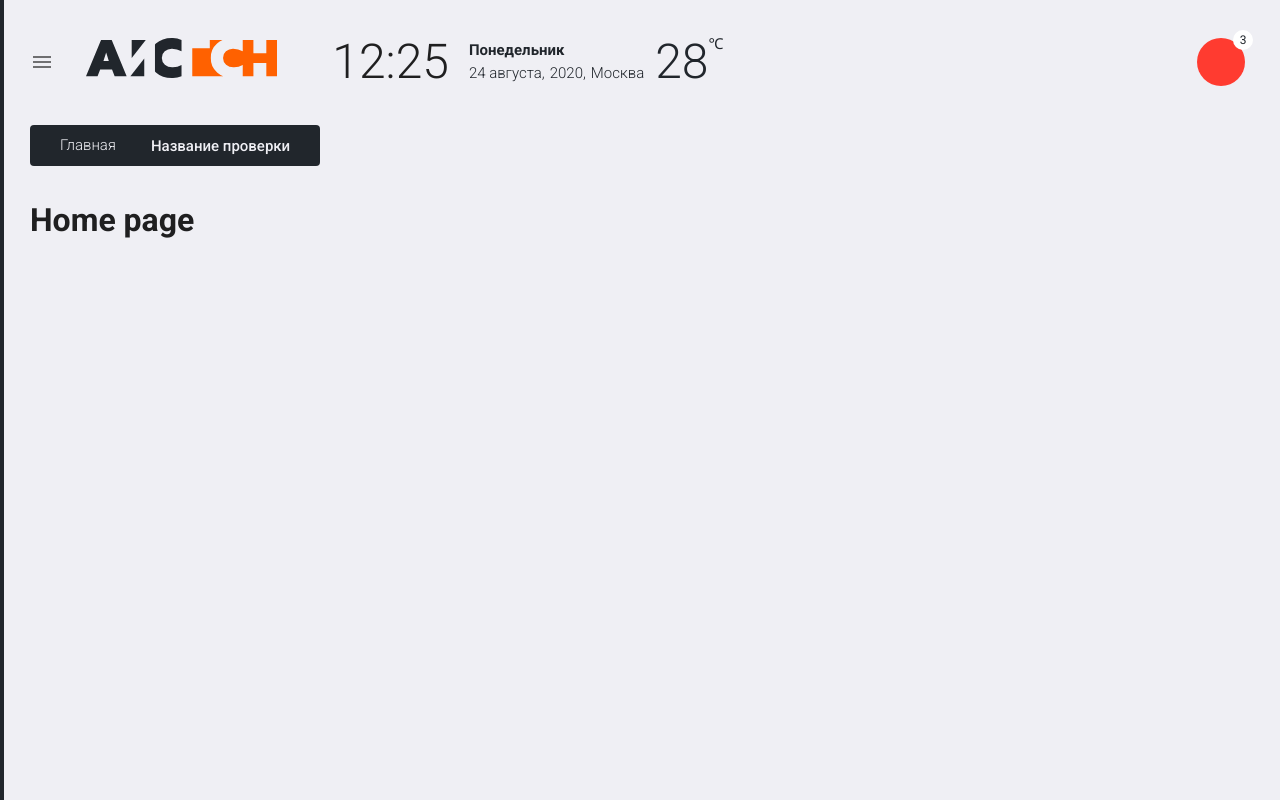
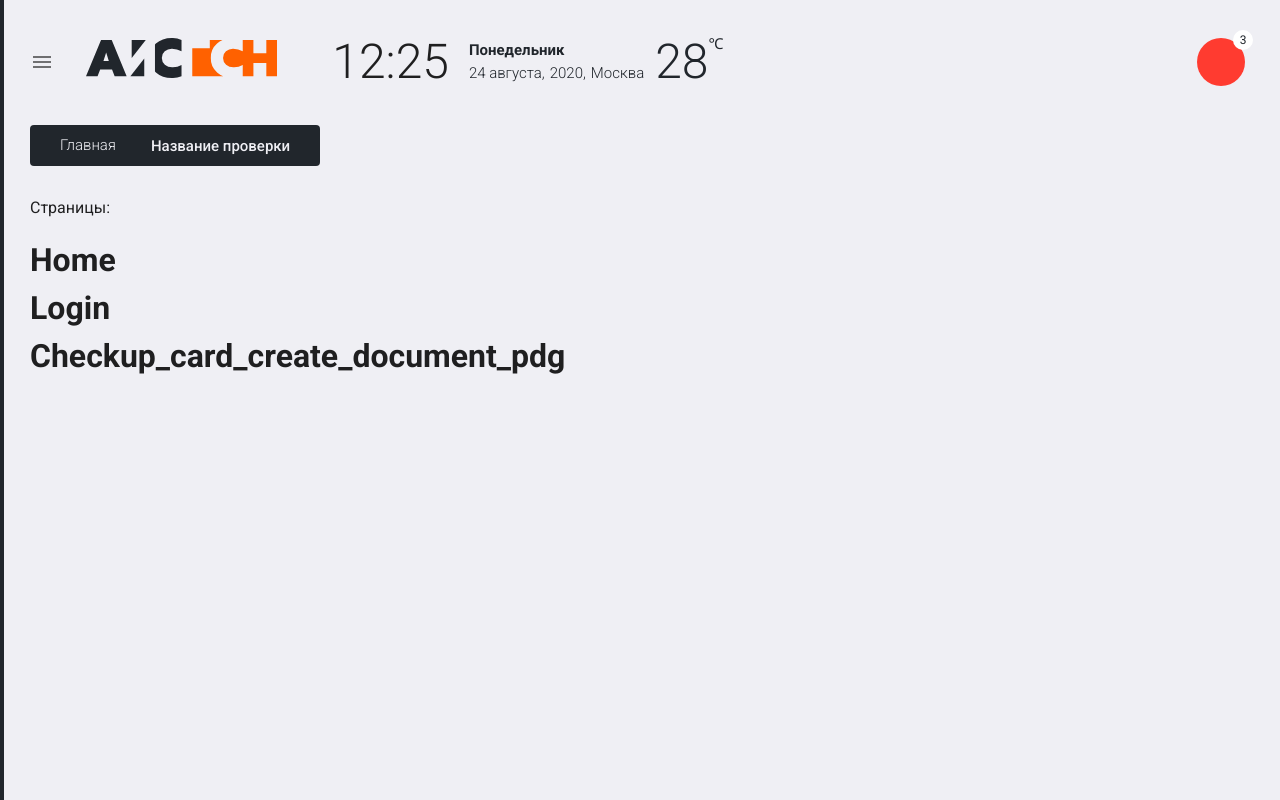
Before and after one commit to CourseIT/aisgsn-vue-components, a Vue app: page / in a window 1280 px wide. Built offline with nearby package versions, Linux system fonts and the light colour scheme; some icons are missing; a web font is replaced by a local one.

Commit message:
fix, added router links

```diff
--- a/public/index.html
+++ b/public/index.html
@@ -4,7 +4,7 @@
     <meta charset="utf-8">
     <meta http-equiv="X-UA-Compatible" content="IE=edge">
     <meta name="viewport" content="width=device-width,initial-scale=1.0">
-    <link rel="icon" href="<%= BASE_URL %>favicon.ico">
+    <link rel="shortcut icon" href="./favicon.svg"/>
     <title>aisgsn</title>
     <link rel="stylesheet" href="https://fonts.googleapis.com/css?family=Roboto:100,300,400,500,700,900">
     <link href="//db.onlinewebfonts.com/c/14126655f43628074be1976d86f13eae?family=Font+Awesome+5+Pro" rel="stylesheet" type="text/css"/>
--- a/src/components/DocumentImgBlock.vue
+++ b/src/components/DocumentImgBlock.vue
@@ -72,6 +72,7 @@ export default {
   margin-left: 5px;
 }
 .icon-text {
+  cursor: pointer;
   font-family: Roboto;
   font-size: 15px;
   font-weight: 500;
@@ -90,6 +91,7 @@ export default {
   cursor: pointer;
 }
 .icon {
+  cursor: pointer;
   font-family: "Font Awesome 5 Pro";
   margin-top: 9px;
   font-size: 21px;
--- a/src/components/InputDateWithIcon.vue
+++ b/src/components/InputDateWithIcon.vue
@@ -66,6 +66,8 @@ export default {
   margin-bottom: -15px;
 }
 .icon {
+  cursor: pointer;
+  height: 40px;
   font-family: "Font Awesome 5 Pro";
   margin-top: 9px;
   font-size: 21px;
--- a/src/components/InputWithIcon.vue
+++ b/src/components/InputWithIcon.vue
@@ -44,6 +44,8 @@ export default {
   margin-bottom: -15px;
 }
 .icon {
+  cursor: pointer;
+  height: 40px;
   font-family: "Font Awesome 5 Pro";
   margin-top: 9px;
   font-size: 21px;
--- a/src/components/Menu.vue
+++ b/src/components/Menu.vue
@@ -10,7 +10,7 @@
       </div>
       <div class="menu__links">
         <div class="link">
-          <h1 class="menu__title cp" :style="`font-size: ${text_size}px`">Главная</h1>
+          <h1 class="menu__title cp" :style="`font-size: ${text_size}px`" @click="$router.push({name: 'Home'})">Главная</h1>
         </div>
         <div class="link">
           <div class="df jcsb pr30 cp" @click="openSubmenu('Надзор')">
@@ -161,7 +161,7 @@ nav {
   padding-right: 5px;
 }
 .lightGamma {
-  transition: all 0.2s ease-out;
+  transition: all 0.4s ease;
   background-color: #e5e5ea !important;
   color: #000 !important;
 }
@@ -172,7 +172,7 @@ nav {
 .menu {
   margin-left: -308px;
   position: fixed;
-  transition: all 0.2s ease-out;
+  transition: all 0.3s ease;
   background-color: #21262c;
   padding: 0px;
   min-width: 312px;
--- a/src/components/TextareaWithIcon.vue
+++ b/src/components/TextareaWithIcon.vue
@@ -43,10 +43,13 @@ export default {
   margin-bottom: -15px;
 }
 .icon {
+  cursor: pointer;
+  height: 40px;
   font-family: "Font Awesome 5 Pro";
   margin-top: 9px;
   font-size: 21px;
   width: 5%;
   text-align: center;
 }
+
 </style>
--- a/src/layouts/DefaultLayout.vue
+++ b/src/layouts/DefaultLayout.vue
@@ -31,13 +31,13 @@ export default {
 <style>
 .ml320 {
   margin-left: 320px !important;
-  transition: all 0.2s ease-out;
+  transition: all 0.2s ease;
 }
 .df {
   display: flex;
 }
 .content {
-  transition: all 0.2s ease-out;
+  transition: all 0.3s ease;
   margin-top: 115px;
   margin-left: 15px;
   width: 100%;
--- a/src/pages/Home.vue
+++ b/src/pages/Home.vue
@@ -1,12 +1,30 @@
-<template>
+<template >
   <div>
-    <h1>Home page</h1>
+    <p>Страницы:</p>
+    <div v-for="(item, index) in items" :key="index">
+      <h1 :to="item.path" @click="$router.push({name: `${item.name}`})">
+        {{item.name}}
+      </h1>
+    </div>
   </div>
 </template>
 
 <script>
 export default {
-  name: 'Home'
+  name: 'Home',
+  data() {
+    return {
+      items: []
+    }
+  },
+  created() {
+    this.$router.options.routes.forEach(route => {
+      this.items.push({
+        name: route.name,
+        path: route.path
+      })
+    })
+  }
 }
 </script>
 
@@ -14,4 +32,7 @@ export default {
 .mt65 {
   margin-top: 65px;
 }
+h1 {
+  cursor: pointer;
+}
 </style>
--- a/src/router/index.js
+++ b/src/router/index.js
@@ -6,19 +6,19 @@ Vue.use(VueRouter)
 const routes = [
   {
     path: '/',
-    name: 'home',
+    name: 'Home',
     component: () => import('../pages/Home.vue')
   },
   {
     path: '/login',
-    name: 'login',
+    name: 'Login',
     component: () => import('../pages/Login.vue'),
     meta: {
       layout: 'auth-layout'
     }
   },
   {
-    path: '/1',
+    path: '/Checkup_card_create_document_pdg',
     name: 'Checkup_card_create_document_pdg',
     component: () => import('../pages/Checkup_card_create_document_pdg.vue')
   }
```
Also changed, not shown: public/favicon.svg (added), 1 other file (tests, documents, lock files or other folders).
